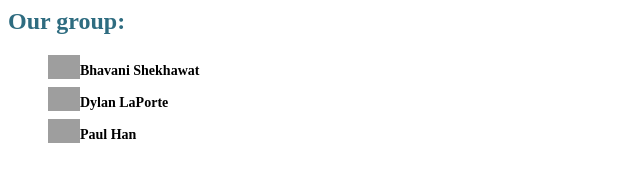
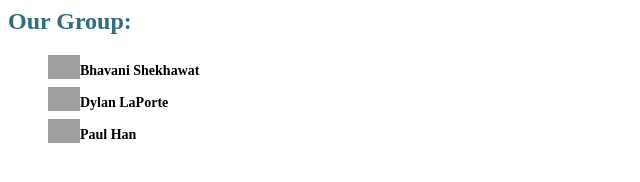
Before and after one commit to bytekoder/cs91-final, a plain HTML site: page index.html in a window 1280 px wide. Shown: the full height of the page, 0-640 px from the left. Drawn offline with Linux system fonts and the light colour scheme; grey boxes are pictures that could not be loaded.

Commit message:
Update index.html

```diff
--- a/index.html
+++ b/index.html
@@ -1,5 +1,5 @@
 <html>
-<h2 style="color: #2e6c80;">Our group:</h2>
+<h2 style="color: #2e6c80;">Our Group:</h2>
 <ol style="list-style: none; font-size: 14px; line-height: 32px; font-weight: bold;">
 <li style="clear: both; text-align: left;"><img style="float: left;" src="https://raw.githubusercontent.com/PaulHan2013/csie91/master/bs-32x32.png" width="32" /> Bhavani Shekhawat</li>
 <li style="clear: both; text-align: right;"></li>
```
